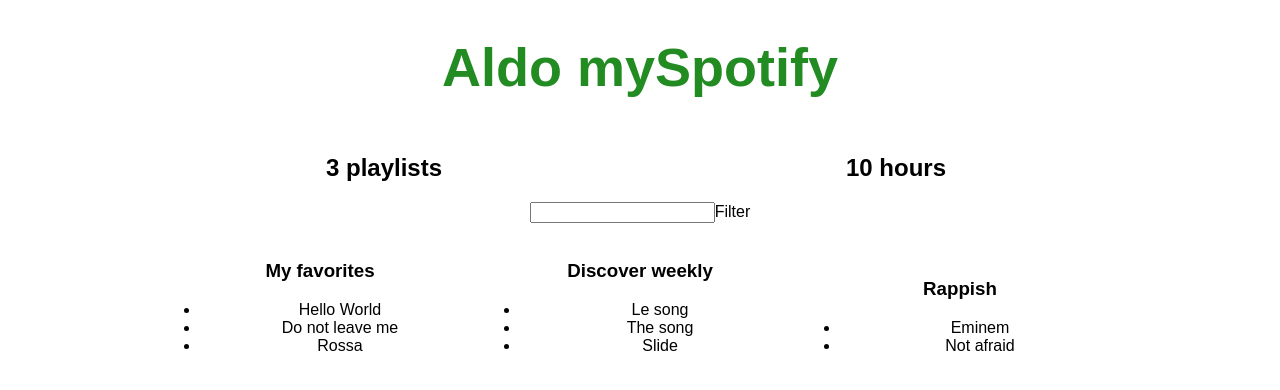
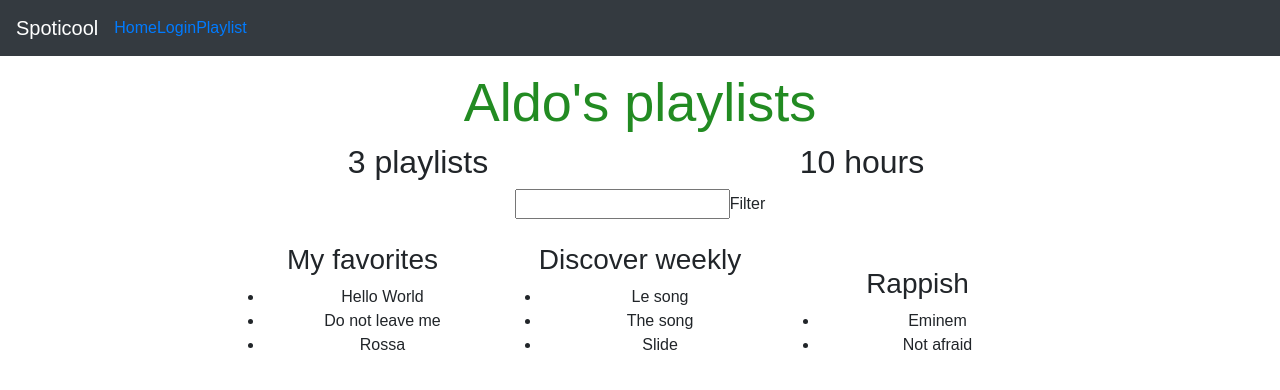
Before and after one commit to alsan1997/myfirst-website, a React (Create React App) app: page /playlist in a window 1280 px wide. Shown: the top 390 px of the page. Built offline with nearby package versions, Linux system fonts and the light colour scheme.

Commit message:
links
added navigation

```diff
--- a/package.json
+++ b/package.json
@@ -4,6 +4,7 @@
   "private": true,
   "dependencies": {
     "react": "^16.3.1",
+    "react-bootstrap": "^0.32.1",
     "react-dom": "^16.3.1",
     "react-scripts": "1.1.4"
   },
--- a/public/index.html
+++ b/public/index.html
@@ -10,6 +10,7 @@
     -->
     <link rel="manifest" href="%PUBLIC_URL%/manifest.json">
     <link rel="shortcut icon" href="%PUBLIC_URL%/favicon.ico">
+    <link rel="stylesheet" href="https://stackpath.bootstrapcdn.com/bootstrap/4.1.0/css/bootstrap.min.css" integrity="sha384-9gVQ4dYFwwWSjIDZnLEWnxCjeSWFphJiwGPXr1jddIhOegiu1FwO5qRGvFXOdJZ4" crossorigin="anonymous">
     <!--
       Notice the use of %PUBLIC_URL% in the tags above.
       It will be replaced with the URL of the `public` folder during the build.
--- a/src/App.css
+++ b/src/App.css
@@ -30,5 +30,6 @@
 
 h1 {
   font-size: 54px;
+  padding-top: 70px;
   color: #228B22;
 }
--- a/src/App.js
+++ b/src/App.js
@@ -1,136 +1,15 @@
-import React, { Component } from 'react';
+import React, {Component} from 'react';
+import {NavLink} from 'react-dom'
 import './App.css';
-// 6f2c8665b3fc4ed497b744ea39955d26 id
-// 4a9ae37d5a414b2c9bb6620d714e9e6e secret
 
-let hardCodedData ={
-	user:{
-		name: 'Aldo',
-		playlist: [
-			{
-				name:'My favorites',
-				songs: [
-				  {name: 'Hello World', duration: 1230},
-				  {name: 'Do not leave me', duration: 1211},
-				  {name: 'Rossa', duration:7299}
-				]
-			},
-			{
-				name: 'Discover weekly',
-				songs:[
-				  {name: 'Le song', duration: 2121},
-				  {name: 'The song', duration: 3321},
-				  {name: 'Slide', duration: 8992}
-				]
-			},
-			{
-				name: 'Rappish',
-				songs:[
-				  {name: 'Eminem', duration: 3121},
-				  {name: 'Not afraid', duration: 8821}
-				]
-			}
-		]
-	}
-}
-
-class AggregatePlaylist extends Component{
+class App extends Component{
   render(){
     return(
-      <div style={{width:"40%", display: 'inline-block'}} className="Aggregate">
-        <h2> {this.props.playlists.length} playlists </h2>
+      <div className="App">
+
       </div>
     );
   }
 }
 
-class AggregateHour extends Component{
-  render(){
-  	let allSongs = this.props.playlists.reduce((songs, eachPlaylist) =>{
-  		return songs.concat(eachPlaylist.songs)
-  	}, [])
-  	let totalDuration = allSongs.reduce((sum, eachSong)=>{
-  		return sum + eachSong.duration
-  	}, 0)
-
-    return(
-      <div style={{width:"40%", display: 'inline-block'}} className="Aggregate">
-        <h2> {Math.round(totalDuration / 3600)} hours </h2>
-      </div>
-    );
-  }
-}
-
-class Search extends Component{
-  render(){
-    return(
-      <div>
-        <img/>
-        <input type="text" onKeyUp = {event => this.props.onTextChange(event.target.value)}/>
-        Filter
-      </div>
-    );
-  }
-}
-
-class Playlist extends Component{
-  render(){
-    return(
-      <div style={{width: "25%", display: 'inline-block'}}>
-        <img/>
-        <h3>{this.props.playlist.name}</h3>
-        <ul>
-          {this.props.playlist.songs.map(song =>
-          	<li>{song.name}</li>
-          )}
-        </ul>
-      </div>
-    );
-  }
-}
-
-class App extends Component {
-	constructor(){
-		super();
-		this.state = {
-			serverData: {},
-			filterString: ''
-		}
-	}
-
-	componentDidMount(){
-		setTimeout(() => {
-			this.setState({serverData: hardCodedData});
-		}, 1000)
-	}
-
-  render() {
-  	let playlistResult = this.state.serverData.user ? this.state.serverData.user.playlist
-  	.filter(playlist =>
-      playlist.name.toLowerCase().includes(
-        this.state.filterString.toLowerCase())
-    ) : []
-
-    return (
-       <div className="App">
-         {
-         this.state.serverData.user ?
-         <div>
-           <h1> {this.state.serverData.user.name} mySpotify </h1>
-
-           <AggregatePlaylist playlists={playlistResult}/>
-         	 <AggregateHour playlists={playlistResult}/>
-
-           <Search onTextChange={text => this.setState({filterString: text})}/>
-           {playlistResult.map(playlist =>
-              <Playlist playlist={playlist}/>
-           )}
-
-         </div> : <h2> Loading your Spotify profile... </h2>
-         }
-       </div>
-    );
-  }
-}
-
-export default App;
+export default App
--- /dev/null
+++ b/src/Home.js
@@ -0,0 +1,13 @@
+import React, {Component} from 'react';
+import './App.css';
+class Home extends Component{
+	render(){
+		return(
+			<div>
+				<h1> Home </h1>
+			</div>
+	  );
+	}
+}
+
+export default Home
--- /dev/null
+++ b/src/Login.js
@@ -0,0 +1,13 @@
+import React, {Component} from 'react';
+import './App.css';
+class Login extends Component{
+	render(){
+		return(
+			<div>
+				<h1> Login to your spotify </h1>
+			</div>
+	  );
+	}
+}
+
+export default Login
--- /dev/null
+++ b/src/Playlist.js
@@ -0,0 +1,136 @@
+import React, { Component } from 'react';
+import './App.css';
+// 6f2c8665b3fc4ed497b744ea39955d26 id
+// 4a9ae37d5a414b2c9bb6620d714e9e6e secret
+
+let hardCodedData ={
+	user:{
+		name: 'Aldo',
+		playlist: [
+			{
+				name:'My favorites',
+				songs: [
+				  {name: 'Hello World', duration: 1230},
+				  {name: 'Do not leave me', duration: 1211},
+				  {name: 'Rossa', duration:7299}
+				]
+			},
+			{
+				name: 'Discover weekly',
+				songs:[
+				  {name: 'Le song', duration: 2121},
+				  {name: 'The song', duration: 3321},
+				  {name: 'Slide', duration: 8992}
+				]
+			},
+			{
+				name: 'Rappish',
+				songs:[
+				  {name: 'Eminem', duration: 3121},
+				  {name: 'Not afraid', duration: 8821}
+				]
+			}
+		]
+	}
+}
+
+class AggregatePlaylist extends Component{
+  render(){
+    return(
+      <div style={{width:"40%", display: 'inline-block'}} className="Aggregate">
+        <h2> {this.props.playlists.length} playlists </h2>
+      </div>
+    );
+  }
+}
+
+class AggregateHour extends Component{
+  render(){
+  	let allSongs = this.props.playlists.reduce((songs, eachPlaylist) =>{
+  		return songs.concat(eachPlaylist.songs)
+  	}, [])
+  	let totalDuration = allSongs.reduce((sum, eachSong)=>{
+  		return sum + eachSong.duration
+  	}, 0)
+
+    return(
+      <div style={{width:"40%", display: 'inline-block'}} className="Aggregate">
+        <h2> {Math.round(totalDuration / 3600)} hours </h2>
+      </div>
+    );
+  }
+}
+
+class Search extends Component{
+  render(){
+    return(
+      <div>
+        <img/>
+        <input type="text" onKeyUp = {event => this.props.onTextChange(event.target.value)}/>
+        Filter
+      </div>
+    );
+  }
+}
+
+class Playlist extends Component{
+  render(){
+    return(
+      <div style={{width: "25%", display: 'inline-block'}}>
+        <img/>
+        <h3>{this.props.playlist.name}</h3>
+        <ul>
+          {this.props.playlist.songs.map(song =>
+          	<li>{song.name}</li>
+          )}
+        </ul>
+      </div>
+    );
+  }
+}
+
+class Pl extends Component {
+	constructor(){
+		super();
+		this.state = {
+			serverData: {},
+			filterString: ''
+		}
+	}
+
+	componentDidMount(){
+		setTimeout(() => {
+			this.setState({serverData: hardCodedData});
+		}, 1000)
+	}
+
+  render() {
+  	let playlistResult = this.state.serverData.user ? this.state.serverData.user.playlist
+  	.filter(playlist =>
+      playlist.name.toLowerCase().includes(
+        this.state.filterString.toLowerCase())
+    ) : []
+
+    return (
+       <div className="App">
+         {
+         this.state.serverData.user ?
+         <div>
+           <h1> {this.state.serverData.user.name}'s playlists </h1>
+
+           <AggregatePlaylist playlists={playlistResult}/>
+         	 <AggregateHour playlists={playlistResult}/>
+
+           <Search onTextChange={text => this.setState({filterString: text})}/>
+           {playlistResult.map(playlist =>
+              <Playlist playlist={playlist}/>
+           )}
+
+         </div> : <h2> Loading your Spotify profile... </h2>
+         }
+       </div>
+    );
+  }
+}
+
+export default Pl;
--- a/src/index.js
+++ b/src/index.js
@@ -1,8 +1,38 @@
 import React from 'react';
 import ReactDOM from 'react-dom';
+import {BrowserRouter as Router, Route, NavLink, hashHistory} from 'react-router-dom';
+import {render} from 'react-dom';
 import './index.css';
 import App from './App';
-import registerServiceWorker from './registerServiceWorker';
+import Home from './Home';
+import Login from './Login';
+import Playlist from './Playlist';
+//import registerServiceWorker from './registerServiceWorker';
 
-ReactDOM.render(<App />, document.getElementById('root'));
-registerServiceWorker();
+ReactDOM.render(
+	<Router>
+		<div className="container">
+
+			<nav className="navbar navbar-expand-md navbar-dark fixed-top bg-dark">
+      <a className="navbar-brand" href="#">Spoticool</a>
+      <button className="navbar-toggler" type="button" data-toggle="collapse" data-target="#navbarCollapse" aria-controls="navbarCollapse" aria-expanded="false" aria-label="Toggle navigation">
+        <span className="navbar-toggler-icon"></span>
+      </button>
+      <div className="collapse navbar-collapse" id="navbarCollapse">
+        <ul className="navbar-nav mr-auto">
+          <li className="nav-item active"><NavLink to="/">Home</NavLink></li>
+          <li><NavLink to="/login">Login</NavLink></li>
+          <li className="nav-item"><NavLink to="/playlist">Playlist</NavLink></li>
+        </ul>
+
+      </div>
+
+    </nav>
+    <Route exact path ="/" component={Home}/>
+    <Route path="/playlist" component={Playlist}/>
+    <Route path="/login" component={Login}/>
+
+    </div>
+  </Router>,
+	document.getElementById('root'));
+//registerServiceWorker();
```
